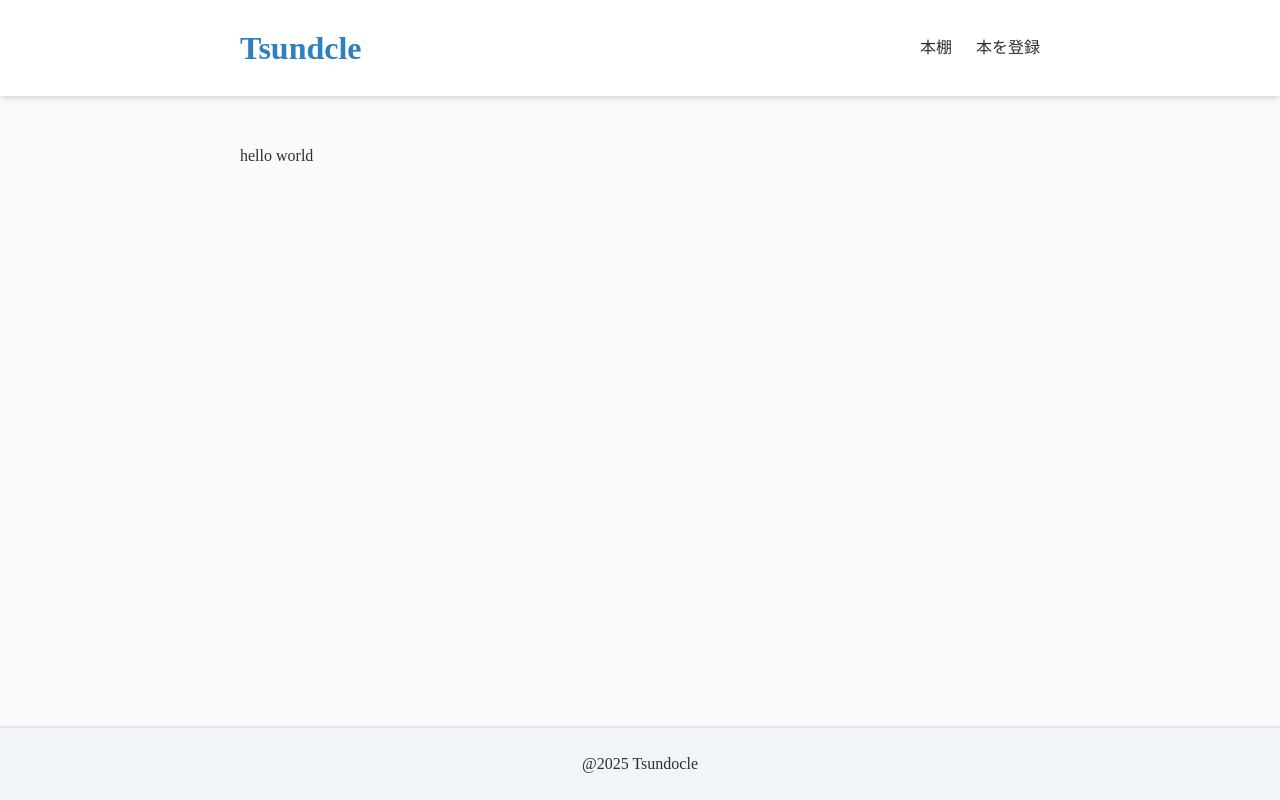
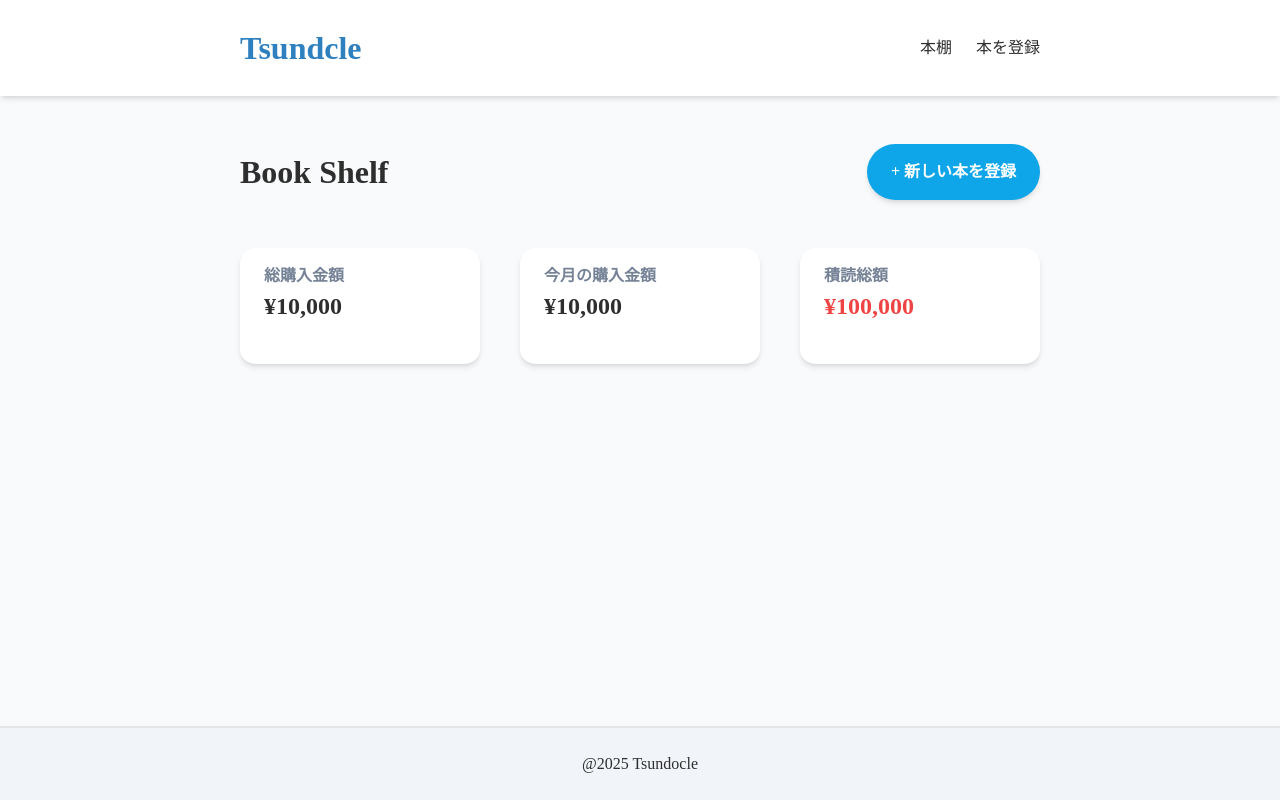
Before and after one commit to D-suke0614/tsundocle, a Next.js app: page / in a window 1280 px wide. Built offline with nearby package versions, Linux system fonts and the light colour scheme.

Commit message:
feat: add button hover style

```diff
--- a/src/app/globals.css
+++ b/src/app/globals.css
@@ -48,6 +48,10 @@ ul {
   list-style: none;
   padding: 0;
 }
+button:hover {
+  cursor: pointer;
+}
+
 #root,
 #__next {
   isolation: isolate;
--- a/src/app/page.module.css
+++ b/src/app/page.module.css
@@ -1,3 +1,50 @@
 .contentWrapper {
   padding: 3rem 15rem 5rem;
 }
+
+.listHeader {
+  display: flex;
+  justify-content: space-between;
+  align-items: center;
+}
+.listTitle {
+  font-size: 2rem;
+}
+.listAddButton {
+  color: #fff;
+  font-weight: bold;
+  background-color: #0ea5e9;
+  border: none;
+  border-radius: 100vmax;
+  padding: 1rem 1.5rem;
+  box-shadow:
+    0 4px 6px -1px rgb(0 0 0 / 0.1),
+    0 2px 4px -2px rgb(0 0 0 / 0.1);
+}
+.listAddButton:hover {
+  background-color: #0ea4e9c4;
+}
+
+.amountCardList {
+  margin-top: 3rem;
+  display: flex;
+  gap: 5%;
+}
+.amountCard {
+  width: 30%;
+  background-color: #fff;
+  padding: 1rem 1.5rem 2.5rem;
+  font-size: 1.5rem;
+  font-weight: bold;
+  border-radius: 15px;
+  box-shadow:
+    0 4px 6px -1px rgb(0 0 0 / 0.1),
+    0 2px 4px -2px rgb(0 0 0 / 0.1);
+}
+.amountCardTitle {
+  color: #768397;
+  font-size: 1rem;
+}
+.amountCardEmphasisText {
+  color: #ef4444;
+}
--- a/src/app/page.tsx
+++ b/src/app/page.tsx
@@ -1,5 +1,33 @@
+'use client'
+
 import styles from './page.module.css'
 
 export default function Home() {
-  return <div className={styles.contentWrapper}>hello world</div>
+  const handleClick = () => {}
+
+  return (
+    <div className={styles.contentWrapper}>
+      <div className={styles.listHeader}>
+        <h2 className={styles.listTitle}>Book Shelf</h2>
+        <button className={styles.listAddButton} type="button" onClick={handleClick}>
+          + 新しい本を登録
+        </button>
+      </div>
+      <div className={styles.amountCardList}>
+        <div className={styles.amountCard}>
+          <div className={styles.amountCardTitle}>総購入金額</div>
+          ¥10,000
+        </div>
+        <div className={styles.amountCard}>
+          <div className={styles.amountCardTitle}>今月の購入金額</div>
+          ¥10,000
+        </div>
+        <div className={styles.amountCard}>
+          <div className={styles.amountCardTitle}>積読総額</div>
+          <span className={styles.amountCardEmphasisText}>¥100,000</span>
+        </div>
+      </div>
+      <div></div>
+    </div>
+  )
 }
```
